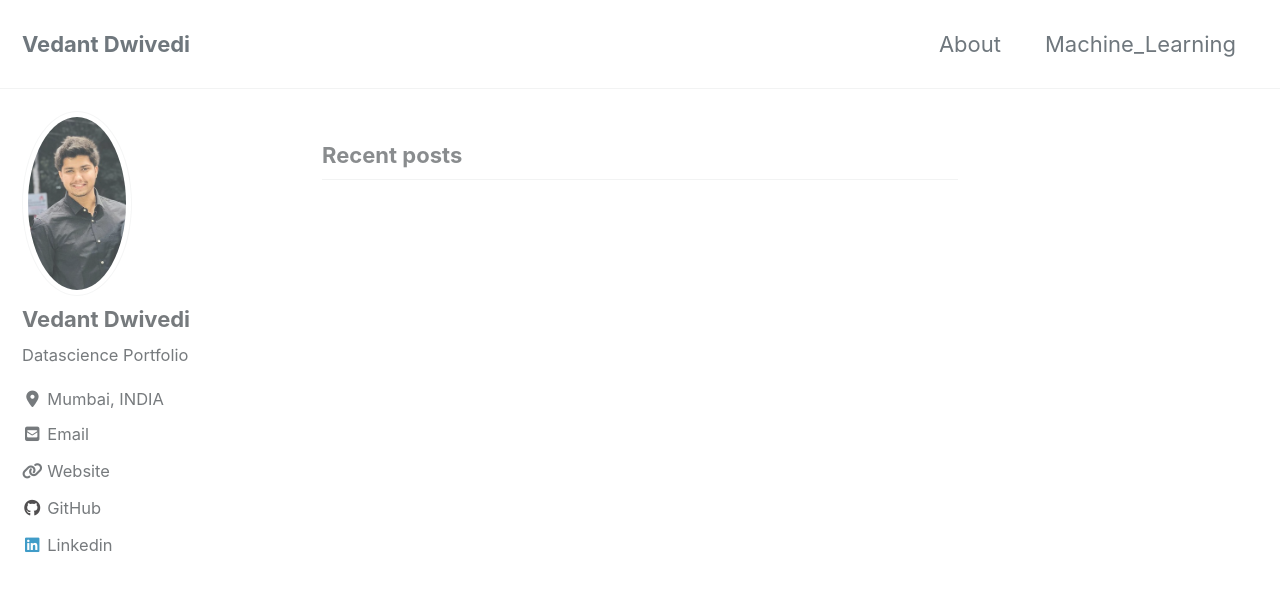
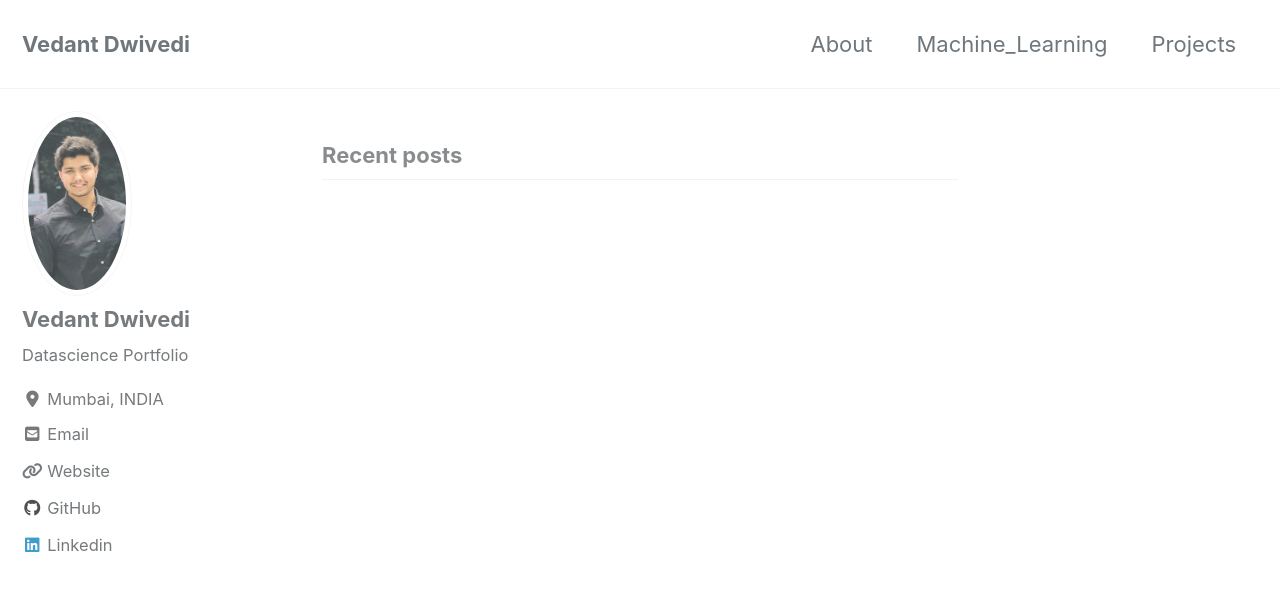
Before and after one commit to Vedantdwivedi/vedantdwivedi.github.io, a Jekyll site: the page built from index.html, in a window 1280 px wide and 900 px high. Shown: the top 591 px of the window. Built offline with Jekyll 4.4.1, drawn with Linux system fonts in a browser that asks for light colours; cached includes are drawn as plain includes; nearby versions of some CDN libraries; the list of posts is cut into pages by our own code.

Commit message:
config_update

```diff
--- a/_data/navigation.yml
+++ b/_data/navigation.yml
@@ -4,7 +4,8 @@ main:
     url: /about/
   - title: "Machine_Learning"
     url: /machine_learning/
-
+  - title: "Projects"
+    url: /Projects/
   # - title: "About"
   #   url: https://mmistakes.github.io/minimal-mistakes/about/
   # - title: "Sample Posts"
```
